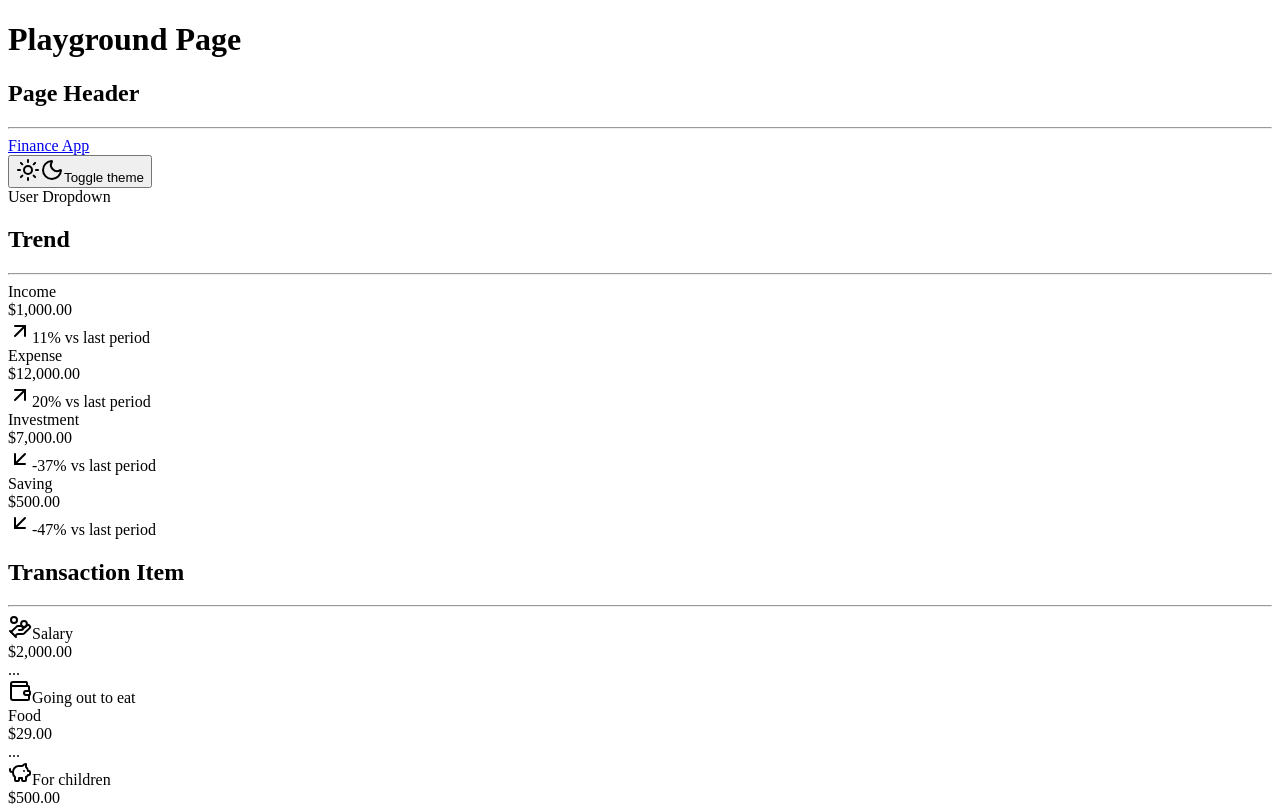
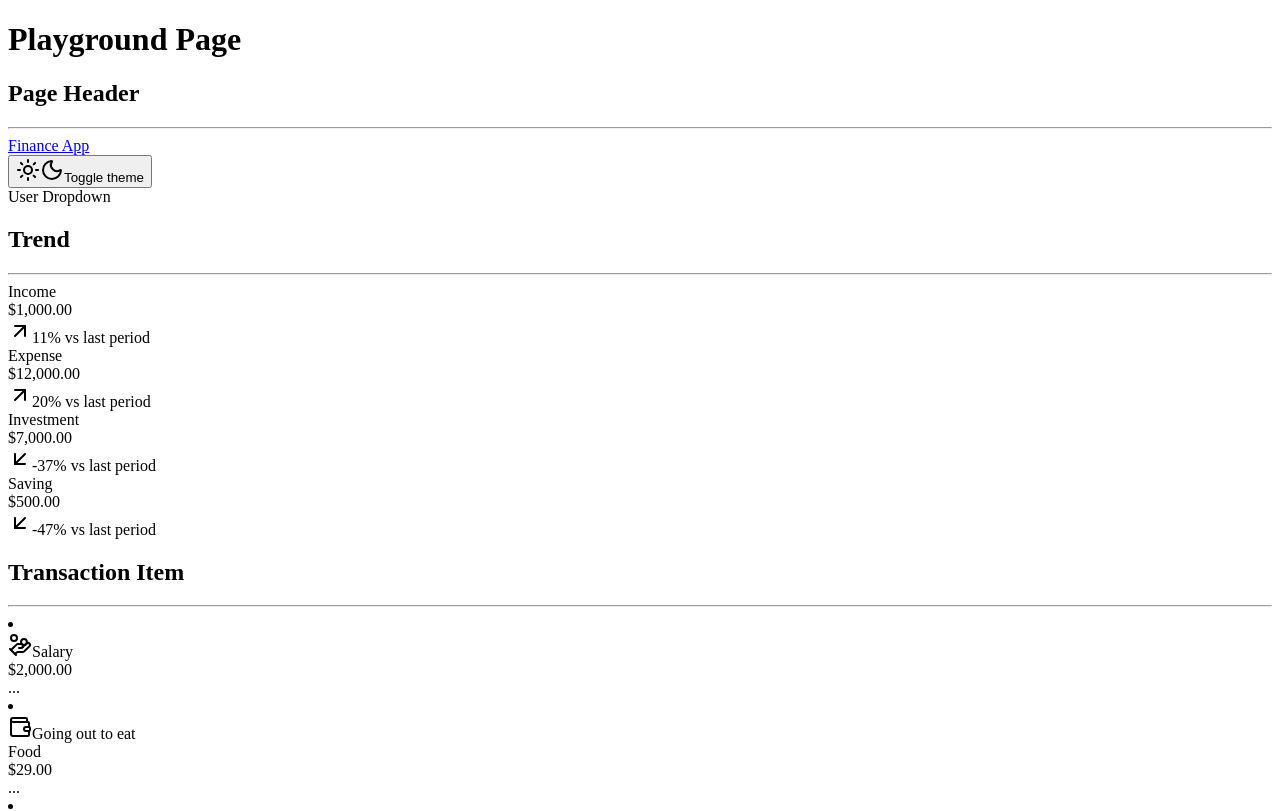
Before and after one commit to rohxn-rai/finance-app-nextjs, a Next.js app: page /playground in a window 1280 px wide. Shown: the top 811 px of the page. Built offline with nearby package versions, Linux system fonts and the light colour scheme.

Commit message:
modified transaction-item - gaps were irregular

```diff
--- a/components/transaction-item.tsx
+++ b/components/transaction-item.tsx
@@ -38,8 +38,8 @@ const TransactionItem = ({
   const formattedAmount = useFormatCurrency(amount);
 
   return (
-    <div className="w-full flex items-center">
-      <div className="flex items-center mr-4 grow">
+    <li className="w-full flex flex-row gap-4 items-center">
+      <div className="flex items-center grow">
         <IconComponent className={`${colors} mr-2 w-4 h-4 hidden md:block`} />
         <span>{description}</span>
       </div>
@@ -51,7 +51,7 @@ const TransactionItem = ({
       <div className="min-w-[70px] text-right">{formattedAmount}</div>
 
       <div className="min-w-[50px] flex justify-end">...</div>
-    </div>
+    </li>
   );
 };
 
```
